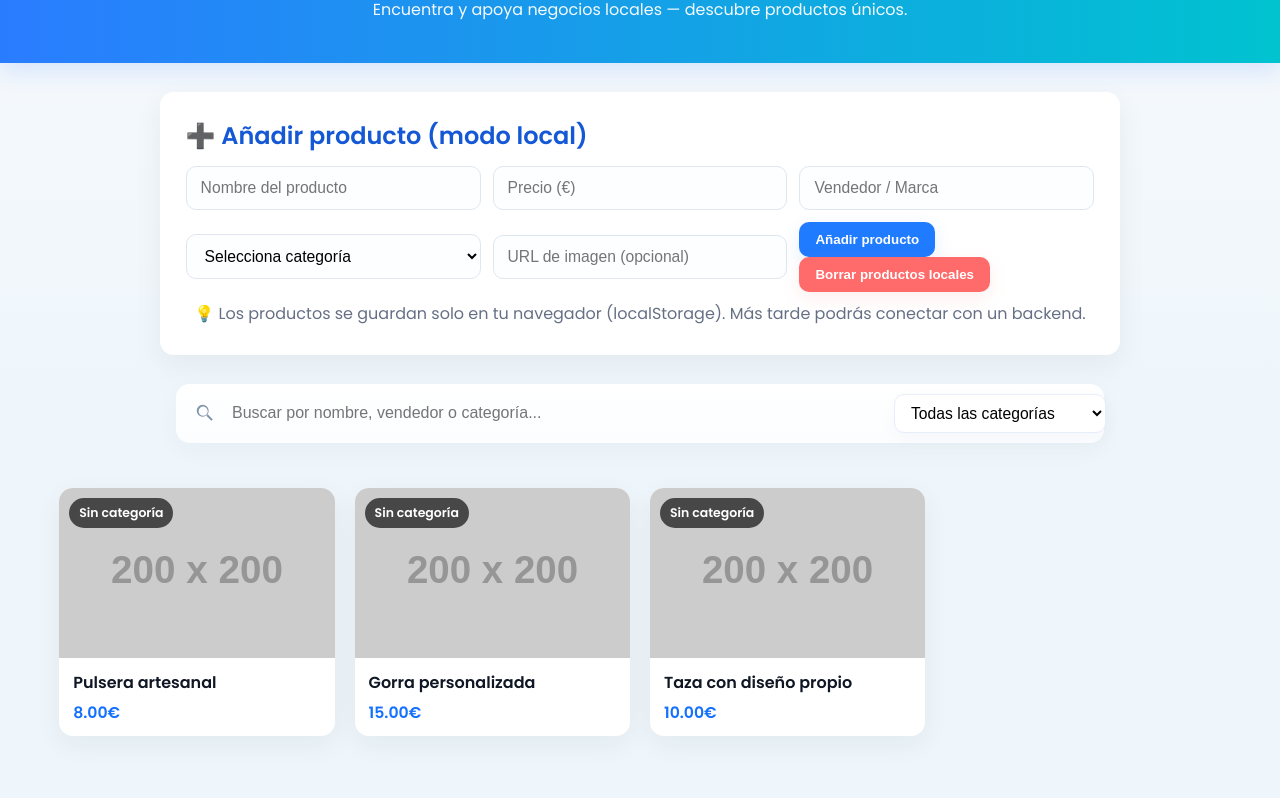
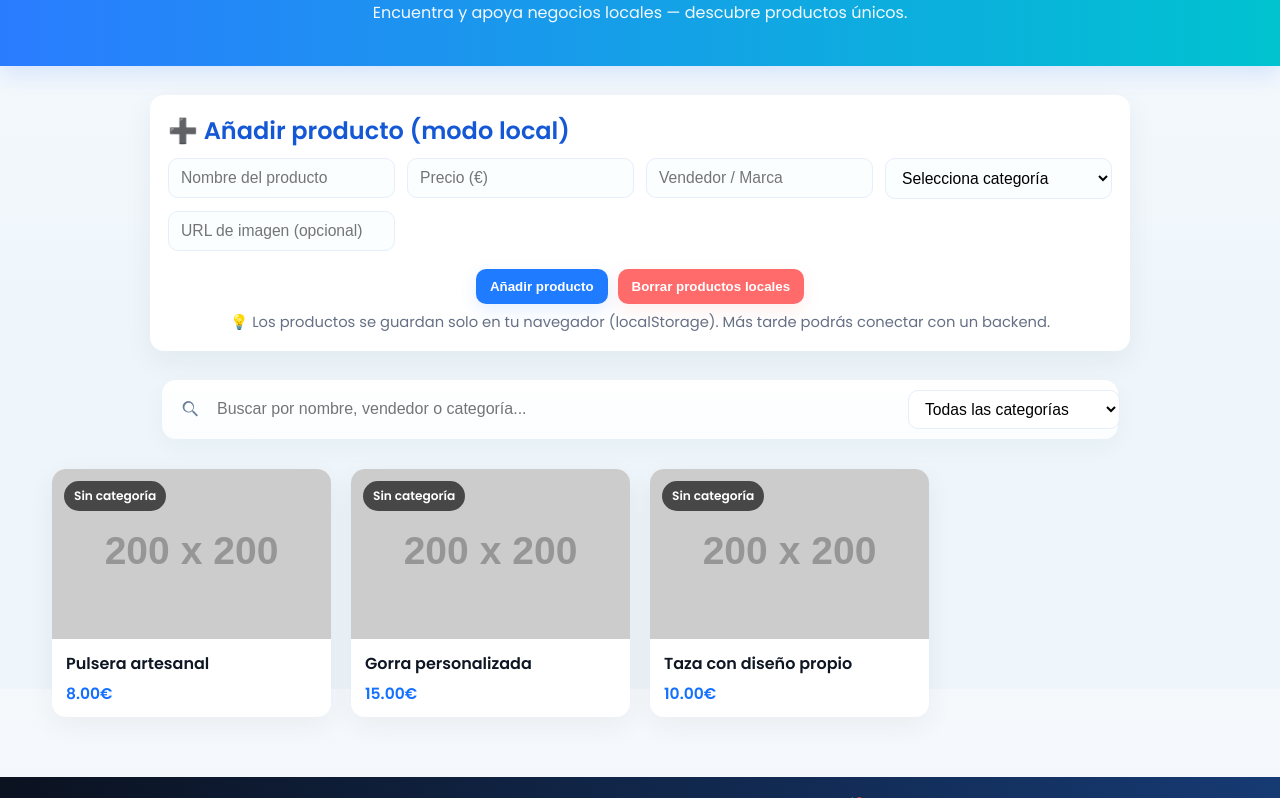
Before and after one commit to LocalUndertake/localundertake, a plain HTML site: page index.html in a window 1280 px wide. Shown: the part 111-909 px from the top of the page. Drawn offline with Linux system fonts and the light colour scheme; placeholder pictures from the web are drawn by us.

Commit message:
Update styles.css

```diff
--- a/styles.css
+++ b/styles.css
@@ -1,82 +1,92 @@
-/* RESET */
+/* RESET y tipografía */
 * { box-sizing: border-box; margin: 0; padding: 0; }
+html,body { height: 100%; }
 body {
   font-family: 'Poppins', sans-serif;
   background: linear-gradient(180deg,#f6f9fc,#eef6fb 60%);
-  color: #19202a;
-  -webkit-font-smoothing:antialiased;
+  color: #142433;
+  -webkit-font-smoothing: antialiased;
 }
 
 /* HEADER */
 header {
   background: linear-gradient(90deg,#2a7cff,#00c3d0);
-  color: #fff;
-  text-align: center;
+  color:#fff;
   padding: 2.6rem 1rem;
+  text-align:center;
   box-shadow: 0 8px 22px rgba(43,115,255,0.15);
 }
-header h1 { font-size: 2.6rem; margin-bottom: .2rem; font-weight:600; }
-header p { opacity: .95; }
+.header-inner h1 { font-size:2.6rem; font-weight:600; }
+.header-inner p { opacity:0.94; margin-top:6px; }
 
-/* FORM */
+/* CONTENEDOR FORM */
 .form-section {
-  background: #fff; max-width: 960px; margin: 1.8rem auto; padding: 1.6rem 1.6rem 1.8rem;
-  border-radius: 14px; box-shadow: 0 10px 30px rgba(14,30,37,0.06);
+  background:#fff;
+  max-width:980px;
+  margin: 1.8rem auto;
+  padding: 18px;
+  border-radius:14px;
+  box-shadow: 0 10px 30px rgba(14,30,37,0.06);
 }
-.form-section h2 { color:#1558d6; margin-bottom: .8rem; }
+.form-section h2 { color:#1558d6; margin-bottom:10px; }
 .form-grid {
-  display: grid;
-  grid-template-columns: repeat(auto-fit,minmax(220px,1fr));
+  display:grid;
+  grid-template-columns: repeat(auto-fit, minmax(200px,1fr));
   gap: 12px;
-  align-items: center;
+  align-items:center;
 }
-input, select {
-  width: 100%; padding: 12px 14px; border-radius: 10px; border: 1px solid #e0e6ef;
-  font-size: 0.98rem; background: #fcfeff;
-  transition: box-shadow .15s, border-color .15s;
+input, textarea, select {
+  width:100%;
+  padding: 10px 12px;
+  border-radius:10px;
+  border: 1px solid #e6eef9;
+  font-size:0.98rem;
+  background:#fbfeff;
 }
-input:focus, select:focus { outline: none; border-color: #6da8ff; box-shadow: 0 6px 18px rgba(61,122,255,0.08); }
-.form-buttons { margin-top: 12px; display:flex; gap:10px; justify-content:center; flex-wrap:wrap; }
-button { padding: 10px 16px; border-radius:10px; border: 0; cursor:pointer; font-weight:600; background:#1f7bff; color:#fff; box-shadow: 0 6px 18px rgba(31,123,255,0.12); transition: transform .12s ease, box-shadow .12s ease; }
+input:focus, select:focus, textarea:focus { outline:none; box-shadow: 0 6px 18px rgba(61,122,255,0.06); border-color:#6da8ff; }
+.form-actions { grid-column: 1 / -1; display:flex; gap:10px; justify-content:center; margin-top:6px; }
+button { padding:10px 14px; border-radius:10px; border:0; background:#1f7bff; color:#fff; font-weight:600; cursor:pointer; box-shadow: 0 6px 18px rgba(31,123,255,0.12); transition: transform .12s ease; }
 button:hover { transform: translateY(-3px); box-shadow: 0 10px 26px rgba(31,123,255,0.18); }
-button.danger { background:#ff6b6b; box-shadow: 0 6px 18px rgba(255,107,107,0.12); }
-.note { color:#667085; margin-top:.6rem; text-align:center; }
+button.small { padding:6px 10px; font-size:0.9rem; border-radius:8px; }
+button.danger { background: #ff6b6b; box-shadow: 0 6px 18px rgba(255,107,107,0.12); }
+.note { color:#667085; font-size:0.92rem; margin-top:8px; text-align:center; }
 
-/* SEARCH (centrada) */
-#search-wrapper { display:flex; justify-content:center; margin: 1.6rem auto; max-width:960px; padding: 0 1rem; }
+/* BARRA BUSCAR (centrada) */
+.search-wrapper { max-width:980px; margin: 18px auto; padding: 0 12px; }
 .search-card {
-  width:100%; display:flex; align-items:center; justify-content:space-between;
-  background: linear-gradient(180deg,#ffffff,#fbfdff);
-  border-radius: 14px; padding: 10px; box-shadow: 0 8px 24px rgba(19,45,70,0.04);
+  display:flex; align-items:center; justify-content:space-between;
+  background: linear-gradient(180deg,#fff,#fbfdff);
+  padding:10px; border-radius:14px; box-shadow: 0 8px 24px rgba(19,45,70,0.04);
 }
 .search-left { display:flex; align-items:center; gap:10px; flex:1; padding-left:8px; }
-.icon-search { width:22px;height:22px;color:#6b7f99; opacity:.85; }
-#search-input { flex:1; border:0; font-size:1rem; padding:10px 6px; background:transparent; outline:none; color:#15202b; }
-#filter-category { margin-left:12px; min-width:200px; padding:9px 12px; border-radius:10px; border:1px solid #e6eef9; background:#fff; box-shadow:0 6px 18px rgba(16,38,80,0.03); }
+.icon-search { width:22px; height:22px; color:#6b7f99; }
+#search-input { border:0; font-size:1rem; padding:10px 6px; background:transparent; outline:none; color:#15202b; }
+#filter-category { margin-left:12px; min-width:200px; padding:9px 12px; border-radius:10px; border:1px solid #e6eef9; background:#fff; }
 
-/* PRODUCT GRID */
+/* GRID DE PRODUCTOS */
 .product-grid {
-  display: grid;
-  grid-template-columns: repeat(auto-fill, minmax(220px,1fr));
+  display:grid;
+  grid-template-columns: repeat(auto-fill, minmax(220px, 1fr));
   gap: 20px;
-  padding: 1.2rem 1.2rem 3.2rem;
-  max-width:1200px; margin: 0 auto;
+  padding: 12px;
+  max-width:1200px;
+  margin: 0 auto 48px;
 }
 .product {
-  background: #fff; border-radius: 14px; overflow:hidden; box-shadow: 0 8px 28px rgba(17,28,52,0.06);
+  background:#fff; border-radius:14px; overflow:hidden; box-shadow: 0 8px 28px rgba(17,28,52,0.06);
   transition: transform .16s ease, box-shadow .16s ease; cursor:pointer; position:relative;
 }
 .product:hover { transform: translateY(-8px); box-shadow: 0 18px 46px rgba(17,28,52,0.09); }
 .product img { width:100%; height:170px; object-fit:cover; display:block; }
 .category-badge {
-  position:absolute; left:10px; top:10px; background: rgba(0,0,0,0.65); color:#fff; padding:6px 10px; border-radius:999px;
-  font-size:0.78rem; font-weight:600; backdrop-filter: blur(4px);
+  position:absolute; left:12px; top:12px; background: rgba(0,0,0,0.65); color:#fff; padding:6px 10px; border-radius:999px;
+  font-size:0.76rem; font-weight:700; backdrop-filter: blur(4px);
 }
-.product-info { padding: 12px 14px; text-align:left; }
+.product-info { padding:12px 14px; text-align:left; }
 .product-info h3 { font-size:1rem; margin-bottom:6px; color:#0f1724; font-weight:600; }
-.product-info p { color:#1470ff; font-weight:700; font-size:0.98rem; }
+.product-info p { color:#1470ff; font-weight:700; font-size:0.97rem; }
 
-/* MODAL */
+/* MODAL (producto y perfil comparten estilo) */
 .modal { display:none; position:fixed; inset:0; background:rgba(6,12,26,0.56); align-items:center; justify-content:center; z-index:1200; padding:20px; }
 .modal-content { width:100%; max-width:520px; border-radius:12px; background:#fff; overflow:hidden; box-shadow: 0 30px 80px rgba(6,12,26,0.4); position:relative; animation:modalIn .16s ease; }
 .modal-content img { width:100%; height:320px; object-fit:cover; display:block; }
@@ -85,8 +95,37 @@ button.danger { background:#ff6b6b; box-shadow: 0 6px 18px rgba(255,107,107,0.12
 .modal-body p { margin:6px 0; color:#334155; }
 .modal-close { position:absolute; right:12px; top:8px; background:transparent; border:0; font-size:26px; cursor:pointer; color:#23303b; }
 
+/* PERFIL modal ancho */
+.profile-content { max-width:920px; }
+.profile-header { display:flex; gap:14px; align-items:center; padding:18px; }
+.profile-avatar { width:96px; height:96px; border-radius:999px; object-fit:cover; border:4px solid #fff; box-shadow:0 6px 20px rgba(15,22,40,0.08); }
+.profile-info h3 { margin-bottom:6px; }
+.profile-bio { resize:vertical; width:100%; padding:10px; border-radius:8px; border:1px solid #ecf2ff; background:#fbfeff; }
+.profile-actions { margin-top:8px; display:flex; gap:8px; }
+
+/* PROFILE body & reviews */
+.profile-body { padding: 0 18px 18px; }
+.profile-grid { margin-top:10px; }
+.reviews-section { margin-top:16px; }
+#reviews-list { margin-bottom:12px; }
+.review { background:#fbfeff; padding:10px; border-radius:8px; margin-bottom:8px; border:1px solid #eef4ff; }
+.review .meta { font-size:0.9rem; color:#334155; font-weight:600; margin-bottom:6px; }
+.review .stars { color:#f59e0b; margin-right:8px; }
+
+/* formulario reseña */
+.review-form { display:grid; grid-template-columns: 1fr 120px; gap:8px; margin-top:10px; align-items:start; }
+.review-form input, .review-form select, .review-form textarea { padding:8px 10px; border-radius:8px; border:1px solid #e6eef9; background:#fff; }
+.review-form textarea { grid-column: 1 / -1; }
+
 /* FOOTER */
-footer { text-align:center; padding:18px 8px; color:#ffffff; background:linear-gradient(90deg,#0b1220,#163a73); margin-top:26px; font-size:0.92rem; }
+footer { text-align:center; padding:18px 8px; color:#fff; background:linear-gradient(90deg,#0b1220,#163a73); margin-top:26px; font-size:0.92rem; }
 
 /* ANIM */
 @keyframes modalIn { from { transform: translateY(8px) scale(.99); opacity:0 } to { transform: translateY(0) scale(1); opacity:1 } }
+
+/* responsive tweaks */
+@media (max-width:720px) {
+  .modal-content img { height:200px; }
+  .profile-header { flex-direction:column; align-items:flex-start; }
+  .review-form { grid-template-columns: 1fr; }
+}
```
